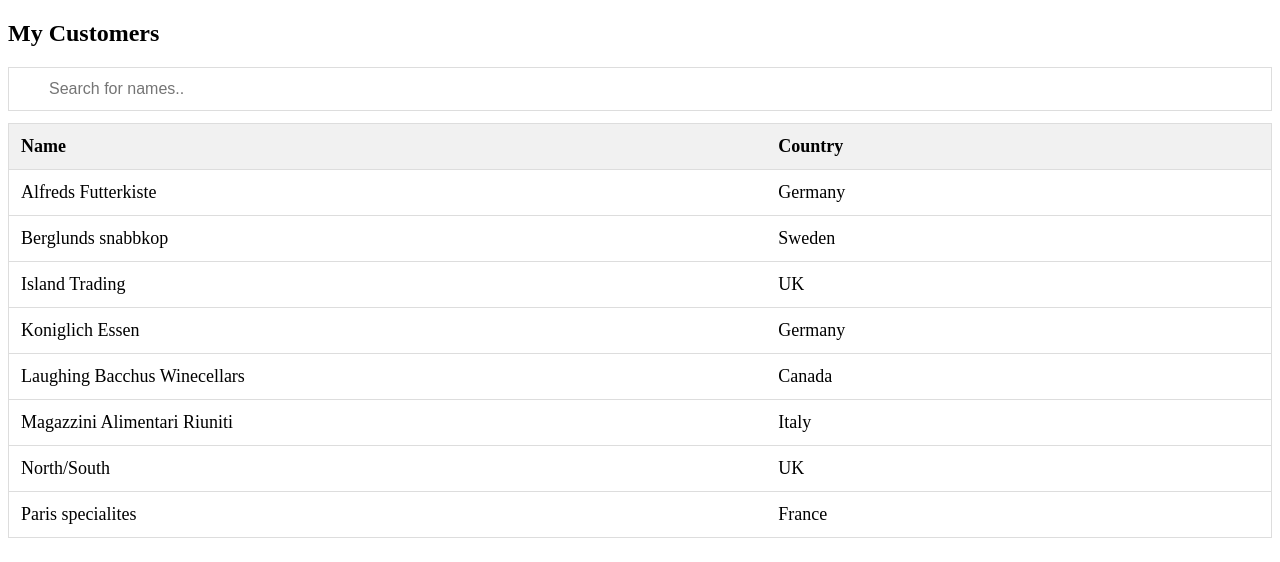
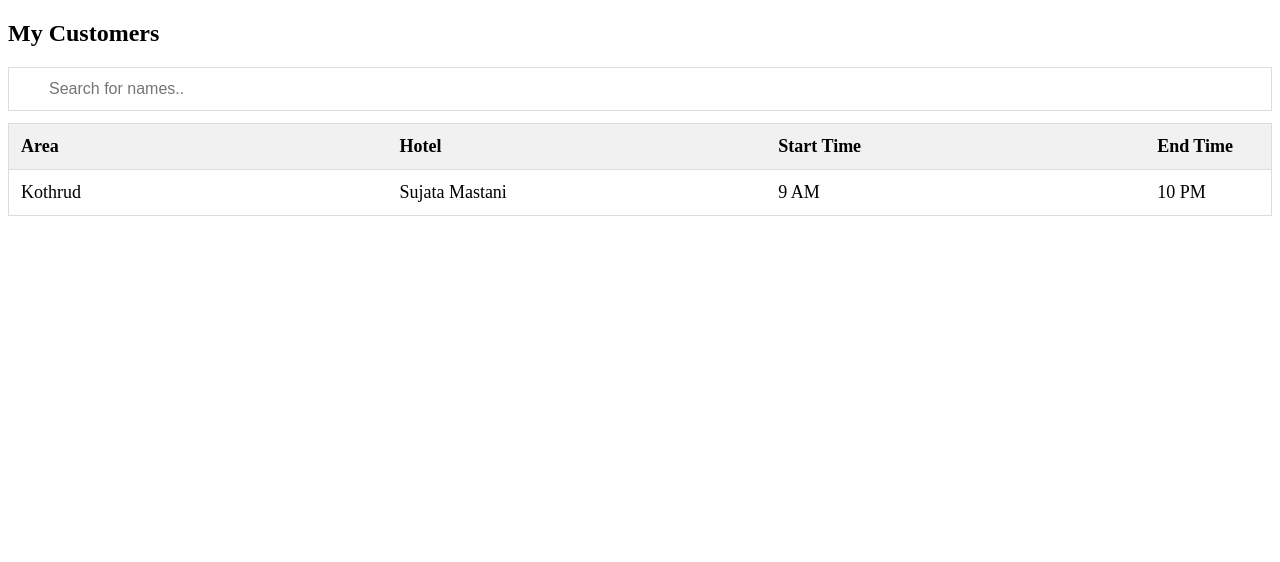
Before and after one commit to wheretoeatinpune/wheretoeatinpune.github.io, a plain HTML site: page index.html in a window 1280 px wide. Drawn offline with Linux system fonts and the light colour scheme.

Commit message:
Update index.html

```diff
--- a/index.html
+++ b/index.html
@@ -47,40 +47,16 @@
 
 <table id="myTable">
   <tr class="header">
-    <th style="width:60%;">Name</th>
-    <th style="width:40%;">Country</th>
+    <th style="width:30%;">Area</th>
+    <th style="width:30%;">Hotel</th>
+    <th style="width:30%;">Start Time</th>
+    <th style="width:30%;">End Time</th>
   </tr>
   <tr>
-    <td>Alfreds Futterkiste</td>
-    <td>Germany</td>
-  </tr>
-  <tr>
-    <td>Berglunds snabbkop</td>
-    <td>Sweden</td>
-  </tr>
-  <tr>
-    <td>Island Trading</td>
-    <td>UK</td>
-  </tr>
-  <tr>
-    <td>Koniglich Essen</td>
-    <td>Germany</td>
-  </tr>
-  <tr>
-    <td>Laughing Bacchus Winecellars</td>
-    <td>Canada</td>
-  </tr>
-  <tr>
-    <td>Magazzini Alimentari Riuniti</td>
-    <td>Italy</td>
-  </tr>
-  <tr>
-    <td>North/South</td>
-    <td>UK</td>
-  </tr>
-  <tr>
-    <td>Paris specialites</td>
-    <td>France</td>
+    <td>Kothrud</td>
+    <td>Sujata Mastani</td>
+    <td>9 AM</td>
+    <td>10 PM</td>
   </tr>
 </table>
 
```
